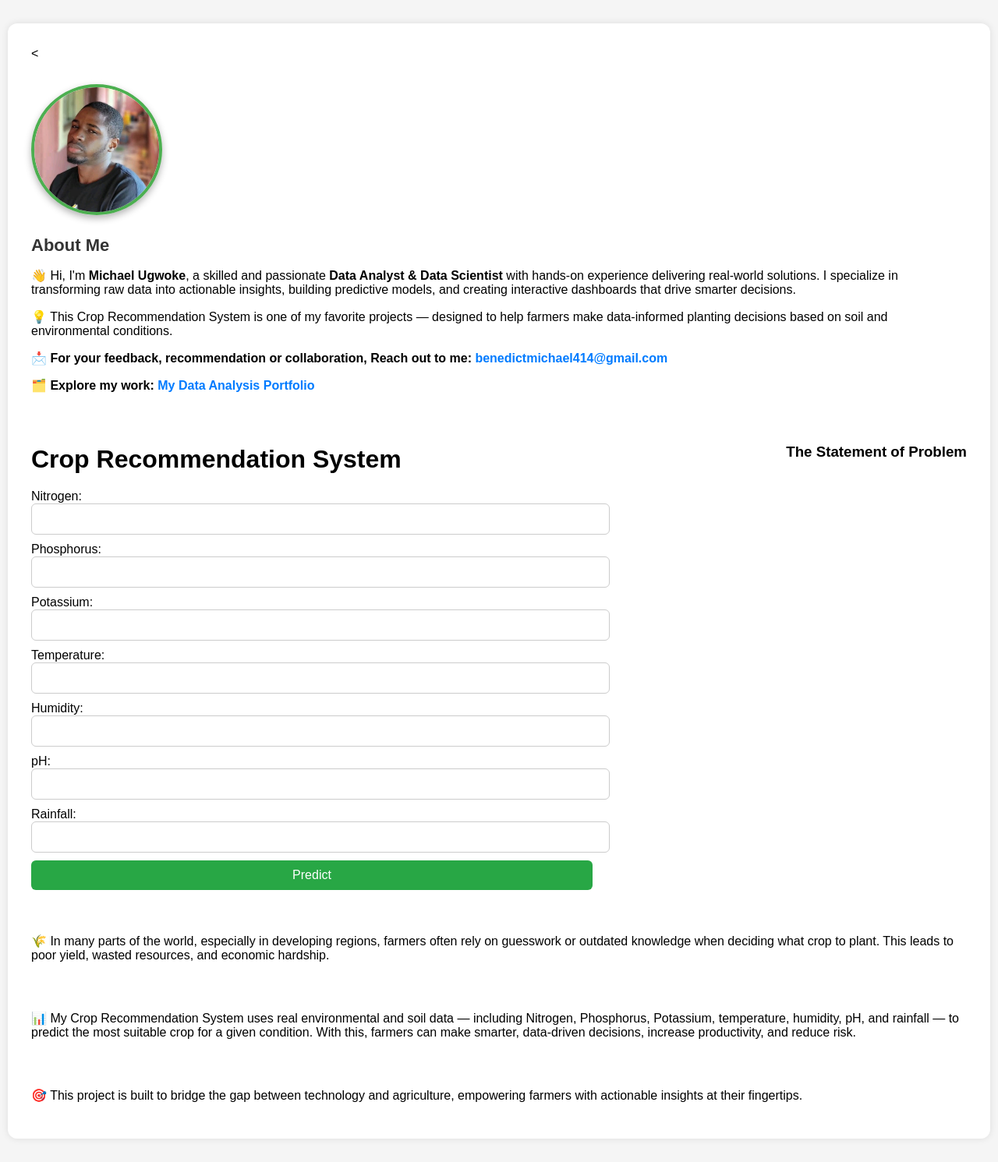
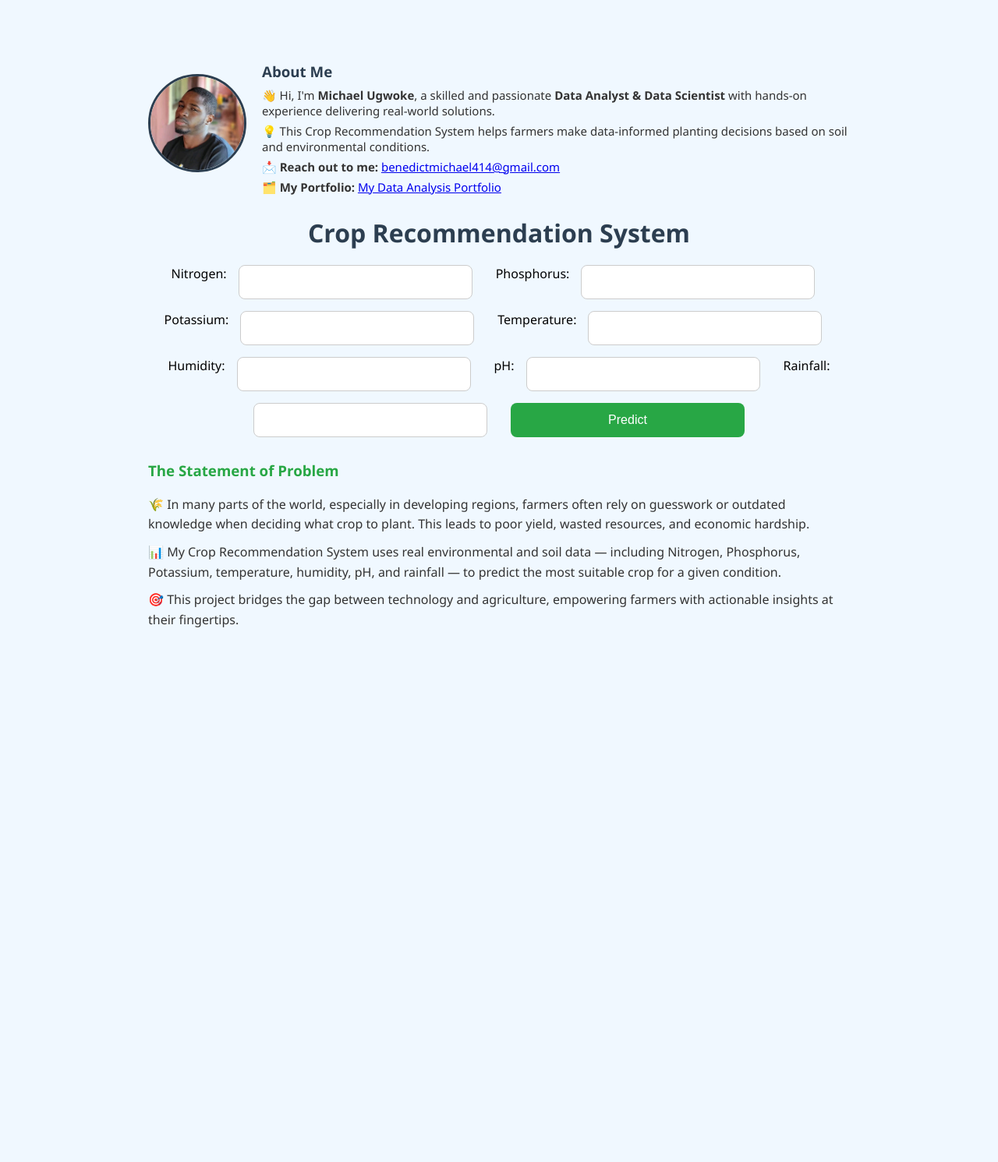
Before and after one commit to Echelon07/crop-recommendation-system, a Flask app: page / in a window 1280 px wide. Shown: the whole page at 78% size. After the commit the page ends 805 px from the top, so only its background shows below. Run offline with Flask 3, Linux system fonts and the light colour scheme; parts of the project's set-up code (start-up, migrations or seed data) failed here and were passed over.

Commit message:
Fix problem section layout and improve readability

```diff
--- a/static/style.css
+++ b/static/style.css
@@ -1,106 +1,118 @@
 body {
-    font-family: Arial, sans-serif;
+    font-family: 'Segoe UI', Tahoma, Geneva, Verdana, sans-serif;
+    background-color: #f0f8ff;
     margin: 0;
-    background-color: #f5f5f5;
+    padding: 0;
 }
 
 .container {
-    max-width: 1200px;
-    margin: 30px auto;
-    padding: 30px;
-    background-color: #fff;
-    border-radius: 12px;
-    box-shadow: 0 0 10px rgba(0,0,0,0.1);
+    max-width: 900px;
+    margin: auto;
+    padding: 20px;
 }
 
-.top-section {
-    display: flex;
-    justify-content: space-between;
-    flex-wrap: wrap;
-    gap: 30px;
-}
-
-.profile h3 {
-    font-size: 22px;
-    color: #333;
-    margin-bottom: 10px;
-}
-
-.profile a {
-    color: #007BFF;
-    text-decoration: none;
-    font-weight: bold;
-}
-
-.profile a:hover {
-    text-decoration: underline;
-}
-
-
-
-.profile img {
-    width: 160px;         /* Increase size */
-    height: 160px;        /* Keep it square */
-    border-radius: 50%;   /* Makes it a circle */
-    border: 4px solid #4CAF50;  /* Green border */
-    box-shadow: 0 4px 10px rgba(0, 0, 0, 0.3); /* Adds shadow for emphasis */
-    object-fit: cover;
-}
-
-
-.bio {
-    background-color: #e8f5e9;
-    padding: 15px;
-    border-radius: 10px;
-}
-
-.form-section {
-    flex: 1;
-    max-width: 60%;
-}
-
-.form-section h1 {
+h1 {
+    text-align: center;
+    color: #2c3e50;
     margin-bottom: 20px;
 }
 
-input, button {
+form {
+    display: flex;
+    flex-wrap: wrap;
+    justify-content: center;
+    gap: 15px;
+    margin-bottom: 30px;
+}
+
+form input, button {
+    padding: 12px;
+    font-size: 16px;
     width: 100%;
-    padding: 10px;
-    margin-bottom: 10px;
-    font-size: 16px;
+    max-width: 300px;
+    border-radius: 8px;
     border: 1px solid #ccc;
-    border-radius: 6px;
+    box-sizing: border-box;
 }
 
 button {
     background-color: #28a745;
     color: white;
     border: none;
-    transition: background-color 0.3s ease;
+    cursor: pointer;
 }
 
 button:hover {
     background-color: #218838;
 }
 
-
-.problem-section {
-    margin-top: 50px;
-    background-color: #f5f8fa;
-    padding: 25px;
-    border-radius: 12px;
-    box-shadow: 0 4px 12px rgba(0,0,0,0.1);
+h2 {
+    text-align: center;
+    color: #006400;
 }
 
-.problem-section h3 {
-    font-size: 22px;
-    color: #2c3e50;
-    margin-bottom: 15px;
+.profile {
+    display: flex;
+    align-items: center;
+    gap: 20px;
+    margin-top: 40px;
+    flex-wrap: wrap;
 }
 
-.problem-section p {
-    font-size: 16px;
-    line-height: 1.6;
+.profile img {
+    width: 120px;
+    height: 120px;
+    border-radius: 50%;
+    border: 3px solid #2c3e50;
+    object-fit: cover;
+}
+
+.profile div {
+    flex: 1;
+    min-width: 250px;
+}
+
+.profile h3 {
+    margin-bottom: 8px;
+    color: #2c3e50;
+}
+
+.profile p, .problem p {
+    margin: 6px 0;
+    font-size: 15px;
     color: #333;
-    margin-bottom: 12px;
 }
+
+.problem p {
+    margin: 10px 0;
+    font-size: 16px; /* Increased from 15px */
+    line-height: 1.6; /* Improved spacing between lines */
+    color: #333;
+}
+
+
+
+.problem h3 {
+    margin-top: 0;
+    color: #28a745;
+}
+
+/* 📱 Mobile Responsiveness */
+@media (max-width: 600px) {
+    .form input, button {
+        width: 100%;
+    }
+
+    .profile {
+        flex-direction: column;
+        align-items: flex-start;
+    }
+
+    .profile img {
+        margin-bottom: 15px;
+    }
+
+    .container {
+        padding: 15px;
+    }
+}
--- a/templates/index.html
+++ b/templates/index.html
@@ -8,24 +8,20 @@
     <div class="container">
         <div class="top-section">
             <!-- Left: Profile -->
-            <<div class="profile">
-    <img src="{{ url_for('static', filename='your_photo.jpg') }}" >
+            <div class="profile">
+                <img src="{{ url_for('static', filename='your_photo.jpg') }}">
 
                 <div>
                     <h3>About Me</h3>
-        <p>👋 Hi, I'm <strong>Michael Ugwoke</strong>, a skilled and passionate <strong>Data Analyst & Data Scientist</strong> with hands-on experience delivering real-world solutions. I specialize in transforming raw data into actionable insights, building predictive models, and creating interactive dashboards that drive smarter decisions.</p>
+                    <p>👋 Hi, I'm <strong>Michael Ugwoke</strong>, a skilled and passionate <strong>Data Analyst & Data Scientist</strong> with hands-on experience delivering real-world solutions.</p>
 
-        <p>💡 This Crop Recommendation System is one of my favorite projects — designed to help farmers make data-informed planting decisions based on soil and environmental conditions.</p>
+                    <p>💡 This Crop Recommendation System helps farmers make data-informed planting decisions based on soil and environmental conditions.</p>
 
-        <p>📩 <strong>For your feedback, recommendation or collaboration, Reach out to me:</strong> <a href="mailto:benedictmichael414@gmail.com">benedictmichael414@gmail.com</a>
-</p>
+                    <p>📩 <strong>Reach out to me:</strong> <a href="mailto:benedictmichael414@gmail.com">benedictmichael414@gmail.com</a></p>
 
-        <p>🗂️ <strong>Explore my work:</strong> <a href="https://michael07.my.canva.site" target="_blank">My Data Analysis Portfolio</a>
-
-        </p>
+                    <p>🗂️ <strong>My Portfolio:</strong> <a href="https://michael07.my.canva.site" target="_blank">My Data Analysis Portfolio</a></p>
                 </div>
             </div>
-
 
             <!-- Right: Form -->
             <div class="form-section">
@@ -45,16 +41,17 @@
                 <h3>{{ prediction_text }}</h3>
                 {% endif %}
             </div>
+        </div>
 
+        <!-- ✅ Statement of Problem -->
+        <div class="problem">
             <h3>The Statement of Problem</h3>
             <p>🌾 In many parts of the world, especially in developing regions, farmers often rely on guesswork or outdated knowledge when deciding what crop to plant. This leads to poor yield, wasted resources, and economic hardship.</p>
 
-    <p>📊 My Crop Recommendation System uses real environmental and soil data — including Nitrogen, Phosphorus, Potassium, temperature, humidity, pH, and rainfall — to predict the most suitable crop for a given condition. With this, farmers can make smarter, data-driven decisions, increase productivity, and reduce risk.</p>
+            <p>📊 My Crop Recommendation System uses real environmental and soil data — including Nitrogen, Phosphorus, Potassium, temperature, humidity, pH, and rainfall — to predict the most suitable crop for a given condition.</p>
 
-    <p>🎯 This project is built to bridge the gap between technology and agriculture, empowering farmers with actionable insights at their fingertips.</p>
+            <p>🎯 This project bridges the gap between technology and agriculture, empowering farmers with actionable insights at their fingertips.</p>
         </div>
-
     </div>
 </body>
-
 </html>
```
Lines whose indentation alone changed are shown as unchanged.
